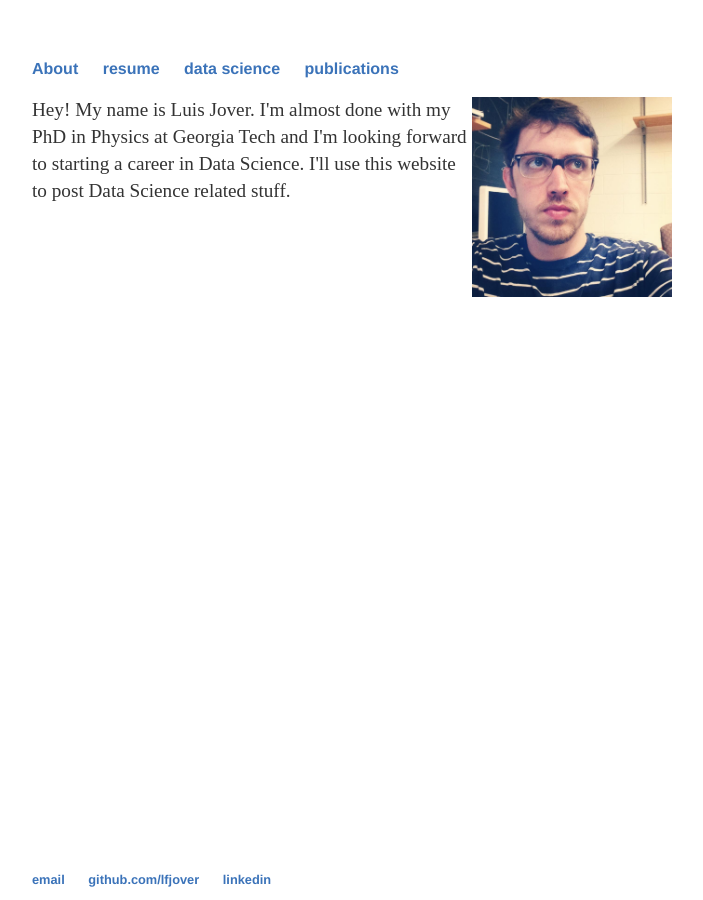
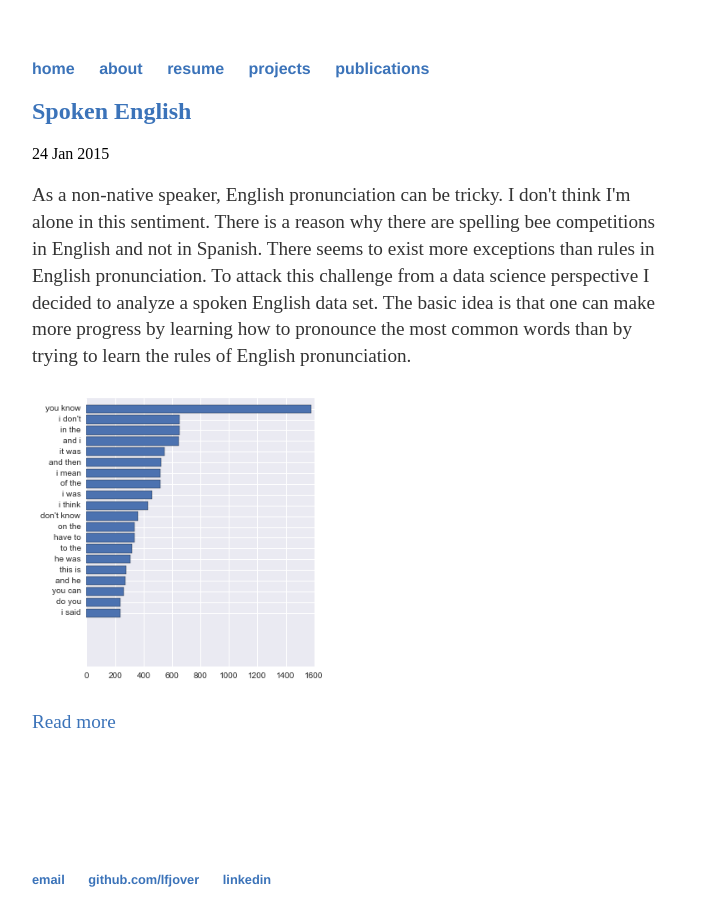
Before and after one commit to lfjover/lfjover.github.io, a Jekyll site: the page built from index.html, in a window 1280 px wide. Shown: the whole page, without its empty margins (288-991 px from the left). Built offline with Jekyll 4.4.1, drawn with Linux system fonts in a browser that asks for light colours.

Commit message:
spoken english

```diff
--- a/_config.yml
+++ b/_config.yml
@@ -1,2 +1,3 @@
 name: Luis Jover, Personal Website
 markdown: kramdown
+permalink: /blog/:year/:month/:day/:title
--- a/_layouts/default.html
+++ b/_layouts/default.html
@@ -8,9 +8,10 @@
 		<body>
 			<nav>
 	    		<ul>
-	    			<li><a href="/">About</a></li>
+	    			<li><a href="/">home</a></li>
+	    			<li><a href="/about">about</a></li>
 	        		<li><a href="/resume">resume</a></li>
-	        		<li><a href="/datascience">data science</a></li>
+	        		<li><a href="/datascience">projects</a></li>
 	        		<li><a href="/publications">publications</a></li>
 	    		</ul>
 			</nav>
--- /dev/null
+++ b/_posts/2015-01-24-spoken-english.html
@@ -0,0 +1,23 @@
+---
+layout: post
+title: Spoken English
+date: 2015-01-24
+---
+
+
+<p>As a non-native speaker, English pronunciation can be tricky. I don't think I'm alone in this sentiment.  There is a reason why there are spelling bee competitions in English and not in Spanish.  There seems to exist more exceptions than rules in English pronunciation.  To attack this challenge from a data science perspective I decided to analyze a spoken English data set. The basic idea is that one can make more progress by learning how to pronounce the most common words than by trying to learn the rules of English pronunciation.</p>
+
+<p>I used the <a href = "http://www.linguistics.ucsb.edu/research/santa-barbara-corpus">Santa Barbara Corpus of Spoken American English</a> which has transcripts from recorded conversations from all over the United States.  The corpus "... represents a wide variety of people of different regional origins, ages, occupations, genders, and ethnic and social backgrounds".  At this point I will focus on the written transcripts but the data set also contains the audio of the conversations and time stamps to relate the two.  Let's start by looking at the most common words.
+
+
+<img src="/figures/common_words.png" width="400" height= "400" align="middle">
+
+<p>Not much of a surprise here.  I did notice that the word "uh" appears high in the list.  It brought to my attention that if you come from a Spanish background you should probably start saying "uh" instead of "eh", as I do, to sound more like a native speaker.</p>
+
+<p>Next I looked at bi-grams, which are pair of words occurring consecutively.  The reason is that people do not pronounce each word separately but instead words tend to blend together changing the pronunciation.</p>
+
+<img src="/figures/common_bigrams.png" width="400" height= "400" align="middle">
+
+<p>"You know" has a disproportionate amount of occurrences.  People tend to be critical of filler terms like "you know" or "uh".  I think that they are a natural part of conversational English.  It's a good idea to minimize them, specially when public speaking, but I don't make a big deal out of it.</p>
+
+<p> This is all for now.  In the future I would like to take advantage of the audio part of the data set. It could be use to play back sentences that contain a specific word or n-gram and practice its pronunciation. You can look at the code I use to process the data <a href = "https://github.com/lfjover/spoken_english/blob/master/spoken_english.ipynb"> here <a> </p>
--- a/css/main.css
+++ b/css/main.css
@@ -4,7 +4,6 @@ body {
     margin: 60px auto;
     width: 50%;
 }
-
 
 
 nav ul, footer ul {
--- /dev/null
+++ b/index.html
@@ -0,0 +1,27 @@
+---
+layout: default
+title:
+---
+
+<div class="posts">
+  {% for post in site.posts %}
+  <article class="post">
+    <h2 class="post-title">
+      <a href="{{ site.baseurl }}{{ post.url }}">
+        {{ post.title }}
+      </a>
+    </h2>
+
+    <time datetime="{{ post.date | date_to_xmlschema }}" class="post-date">{{ post.date | date_to_string }}</time>
+
+    {{ post.excerpt }}
+
+    <img src="/figures/{{ post.title }}.png" width="300" height= "300" align="middle">
+
+    <p><a class="btn btn-sm btn-primary" href="{{site.baseurl}}{{ post.url }}/#read-more" role="button">Read more <i class="fa fa-arrow-circle-right"></i></a>
+    </p>
+
+
+  </article>
+  {% endfor %}
+</idv>
--- a/index.md
+++ /dev/null
@@ -1,9 +0,0 @@
----
-layout: default
-title: Luis Jover
----
-
-<img src="photo_luis.jpg" width="200" height= "200" style="float:right">
-
-
-Hey! My name is Luis Jover.  I\'m almost done with my PhD in Physics at Georgia Tech and I\'m looking forward to starting a career in Data Science.  I\'ll use this website to post Data Science related stuff.
```
Also changed, not shown: _layouts/post.html (added, +9 -0 lines), about/index.md (added, +9 -0 lines), datascience/index.md (+12 -1 lines), _posts/common_bigrams.jpg (added), _posts/common_bigrams.png (added), about/photo_luis.jpg (renamed from photo_luis.jpg), figures/Spoken English.png (added), figures/common_bigrams.png (added), figures/common_words.jpg (added), figures/common_words.png (added).
